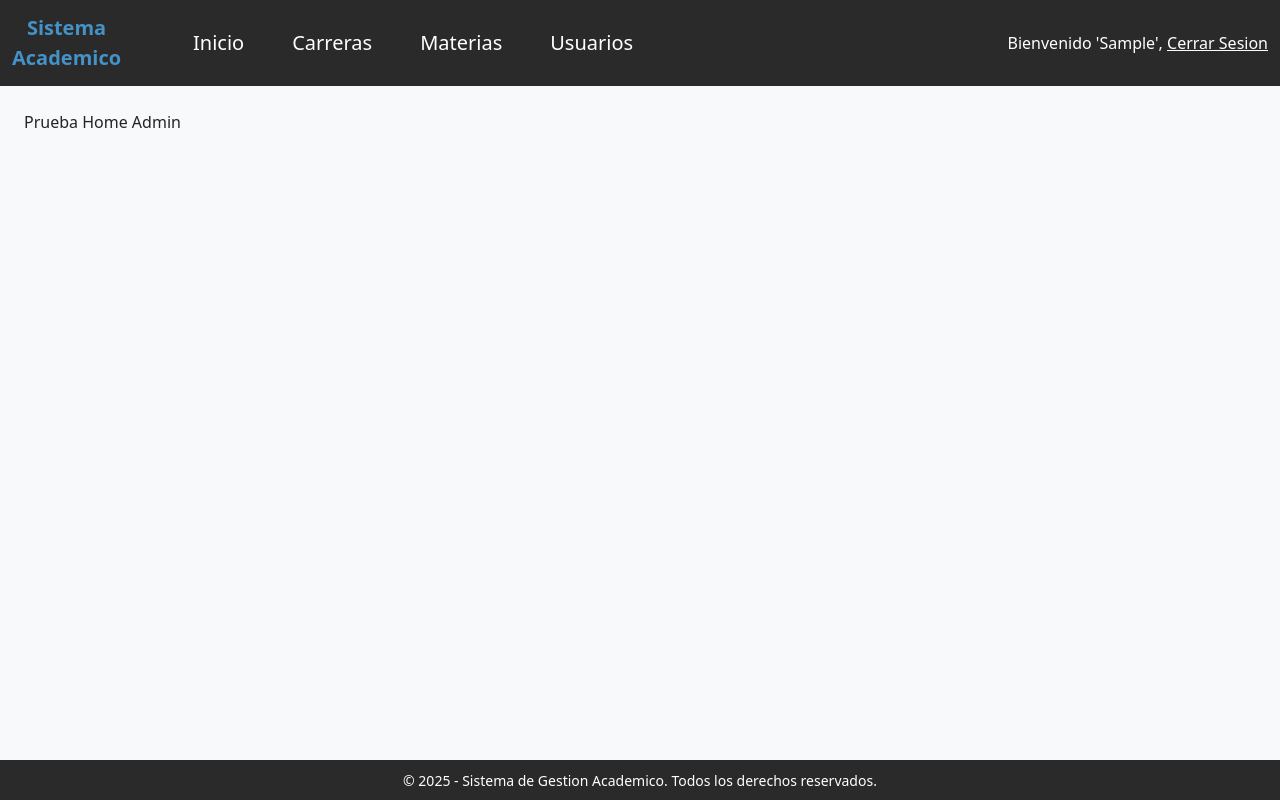
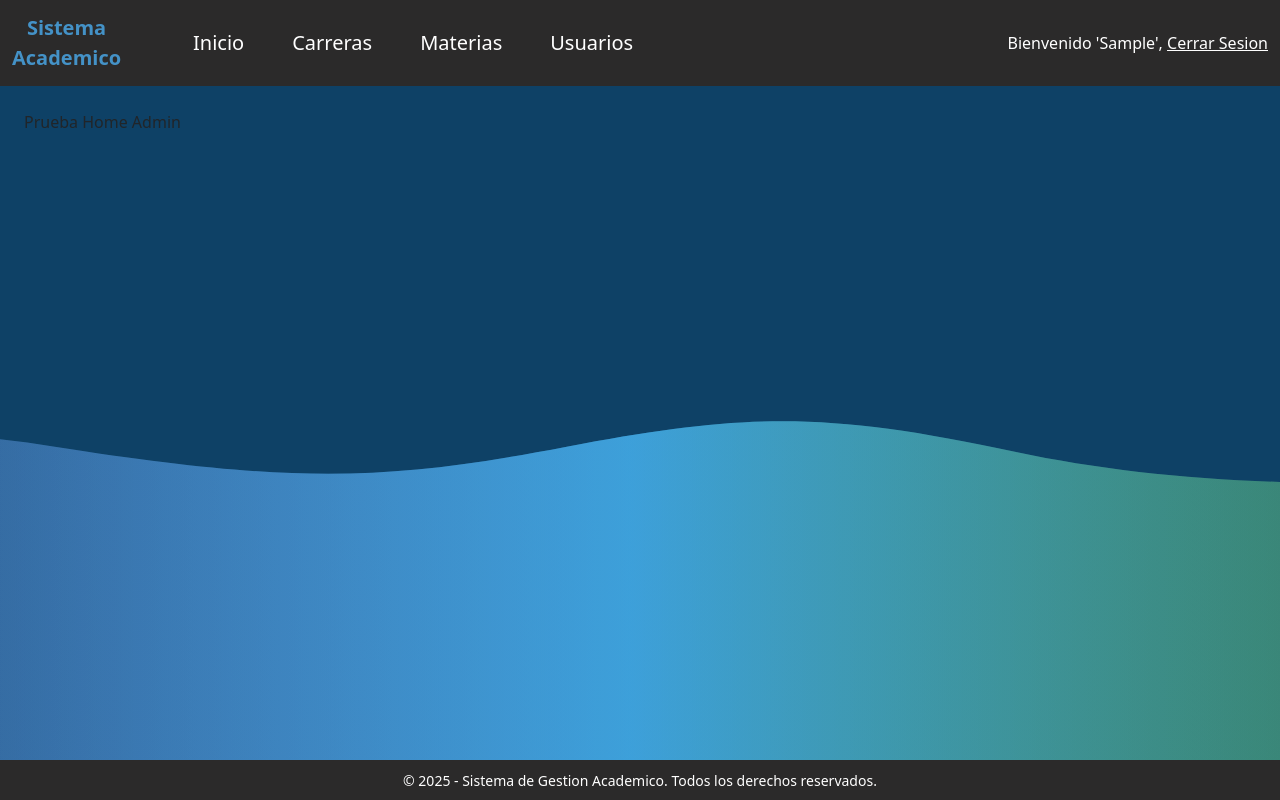
Before and after one commit to UTN-BDA/gestion_academica, a Django app: page /administration/home/ in a window 1280 px wide. Run offline with Django 4.2, Linux system fonts and the light colour scheme; the visitor is signed in with stand-in values (Sample User, id 1).

Commit message:
add background page admin

```diff
--- a/app/static/base_admin.css
+++ b/app/static/base_admin.css
@@ -24,3 +24,21 @@
 footer small {
     font-size: 0.875rem;
 }
+
+
+
+svg {
+		padding: 0;
+		margin: 0;
+	}
+	svg {
+		position: absolute;
+		top: 0;
+		left: 0;
+    width: 100%;
+    height: 100%;
+		box-sizing: border-box;
+		display: block;
+		background-color: #0e4166;
+    background-image: linear-gradient(to bottom, rgba(14, 65, 102, 0.86), #0e4166);
+	}
--- a/app/templates/app/base_admin.html
+++ b/app/templates/app/base_admin.html
@@ -7,8 +7,64 @@
     <title>Sistema Academico</title>
     <link href="https://cdn.jsdelivr.net/npm/bootstrap@5.3.2/dist/css/bootstrap.min.css" rel="stylesheet">
     <link rel="stylesheet" href="{% static 'base_admin.css' %}">
+    <style>
+        body {
+            margin: 0;
+            padding: 0;
+            position: relative;
+            overflow-x: hidden;
+        }
+
+        .background-svg {
+            position: absolute;
+            top: 0;
+            left: 0;
+            z-index: -1;
+            width: 100%;
+            height: 100%;
+        }
+
+        .content-wrapper {
+            position: relative;
+            z-index: 1;
+            min-height: 100vh;
+            display: flex;
+            flex-direction: column;
+        }
+    </style>
 </head>
-<body class="d-flex flex-column min-vh-100">
+<body>
+    <svg class="background-svg" version="1.1" xmlns="http://www.w3.org/2000/svg"
+        xmlns:xlink="http://www.w3.org/1999/xlink" viewBox="0 0 1600 900" preserveAspectRatio="xMidYMax slice">
+        <defs>
+            <linearGradient id="bg">
+                <stop offset="0%" style="stop-color:rgba(130, 158, 249, 0.06)"></stop>
+                <stop offset="50%" style="stop-color:rgba(76, 190, 255, 0.6)"></stop>
+                <stop offset="100%" style="stop-color:rgba(115, 209, 72, 0.2)"></stop>
+            </linearGradient>
+            <path id="wave" fill="url(#bg)" d="M-363.852,502.589c0,0,236.988-41.997,505.475,0
+    s371.981,38.998,575.971,0s293.985-39.278,505.474,5.859s493.475,48.368,716.963-4.995v560.106H-363.852V502.589z" />
+        </defs>
+        <g>
+            <use xlink:href='#wave' opacity=".3">
+                <animateTransform attributeName="transform" attributeType="XML" type="translate" dur="10s"
+                    calcMode="spline" values="270 230; -334 180; 270 230" keyTimes="0; .5; 1"
+                    keySplines="0.42, 0, 0.58, 1.0;0.42, 0, 0.58, 1.0" repeatCount="indefinite" />
+            </use>
+            <use xlink:href='#wave' opacity=".6">
+                <animateTransform attributeName="transform" attributeType="XML" type="translate" dur="8s"
+                    calcMode="spline" values="-270 230;243 220;-270 230" keyTimes="0; .6; 1"
+                    keySplines="0.42, 0, 0.58, 1.0;0.42, 0, 0.58, 1.0" repeatCount="indefinite" />
+            </use>
+            <use xlink:href='#wave' opacity=".9">
+                <animateTransform attributeName="transform" attributeType="XML" type="translate" dur="6s"
+                    calcMode="spline" values="0 230;-140 200;0 230" keyTimes="0; .4; 1"
+                    keySplines="0.42, 0, 0.58, 1.0;0.42, 0, 0.58, 1.0" repeatCount="indefinite" />
+            </use>
+        </g>
+    </svg>
+
+    <div class="content-wrapper">
         <nav class="navbar navbar-expand-lg navbar-dark">
             <div class="container-fluid">
                 <a class="navbar-brand fw_bold text-white text-center d-flex flex-column align-items-center" href="#">
@@ -37,6 +93,7 @@
         <footer class="text-center py-2">
             <small>&copy; 2025 - Sistema de Gestion Academico. Todos los derechos reservados.</small>
         </footer>
+    </div>
 
     <script src="https://cdn.jsdelivr.net/npm/bootstrap@5.1.3/dist/js/bootstrap.bundle.min.js"></script>
 </body>
```
Also changed, not shown: app/static/base_user.css (+16 -0 lines), app/templates/app/base_user.html (+50 -0 lines). Lines whose indentation alone changed are shown as unchanged.
